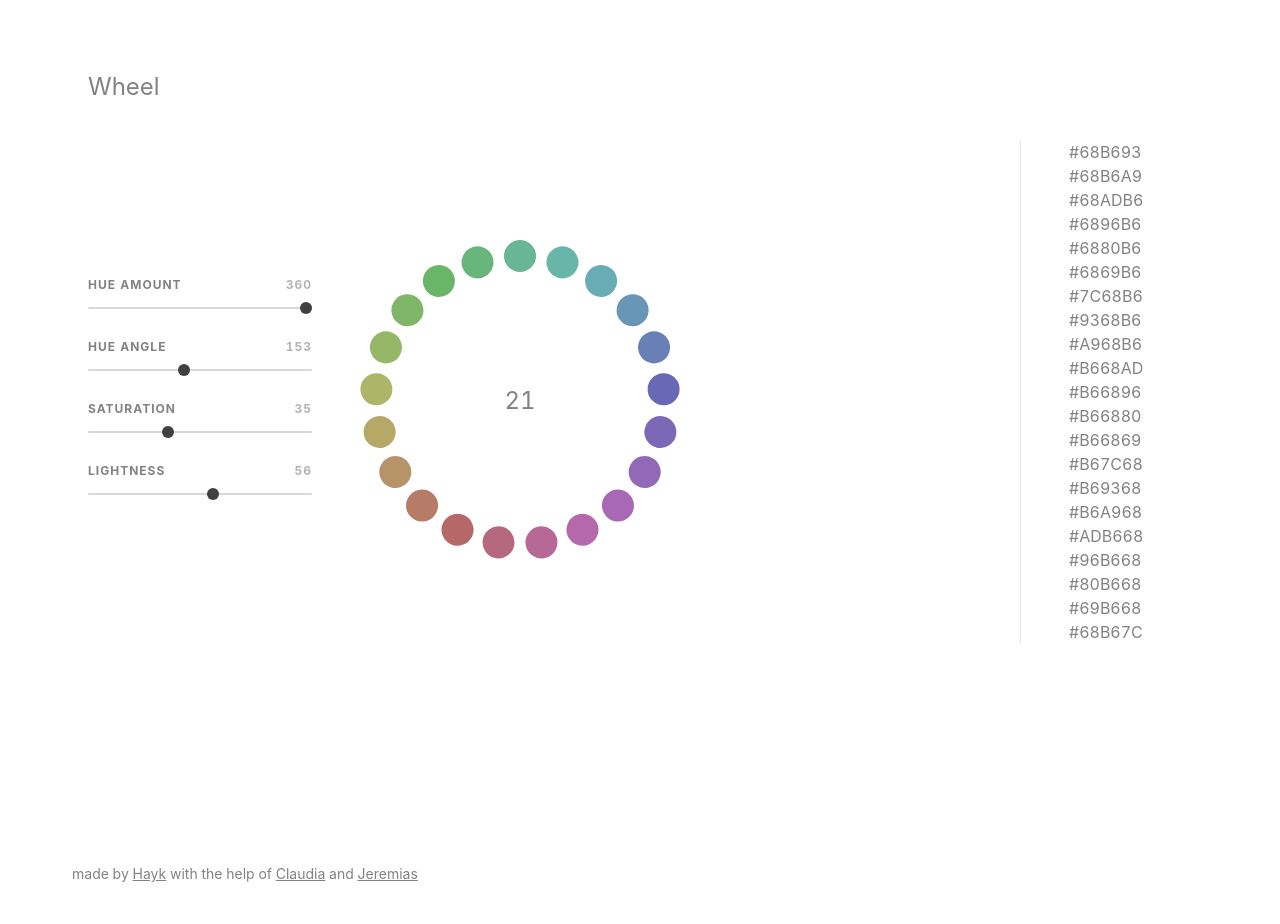
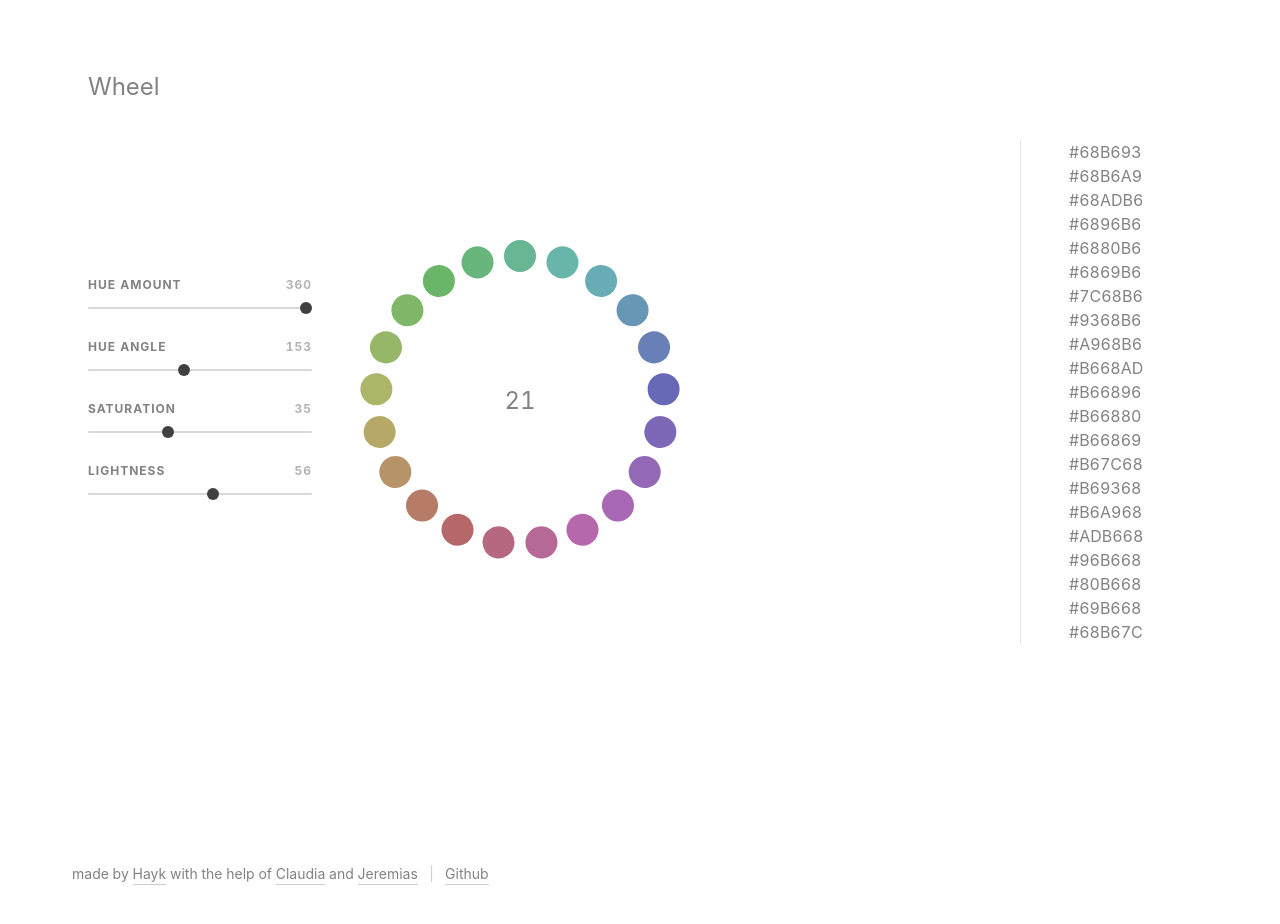
Before and after one commit to hihayk/wheel, a React (Create React App) app: page / in a window 1280 px wide. Shown: the top 924 px of the page. Built offline with nearby package versions, Linux system fonts and the light colour scheme.

Commit message:
footer fixes

```diff
--- a/src/App.js
+++ b/src/App.js
@@ -65,10 +65,17 @@ const Footer = styled.div`
 
   a {
     color: inherit;
+    text-decoration: none;
+    border-bottom: 1px solid rgba(0,0,0,.2);
+    padding-bottom: 2px;
 
     &:visited {
       color: inherit;
     }
+  }
+
+  span {
+    opacity: .4;
   }
 `
 
@@ -226,6 +233,8 @@ class App extends Component {
         <Footer>
           made by <a href='http://hihayk.com' target='_blank'>Hayk</a> with the
           help of <a href='http://claudiacaran.com' target='_blank'>Claudia</a> and <a href='https://jeremenichelli.io' target='_blank'>Jeremias</a>
+          &nbsp;&nbsp;&nbsp;<span>|</span>&nbsp;&nbsp;&nbsp;
+          <a href='https://github.com/hihayk/wheel' target='_blank'>Github</a>
         </Footer>
       </Root>
     )
```
